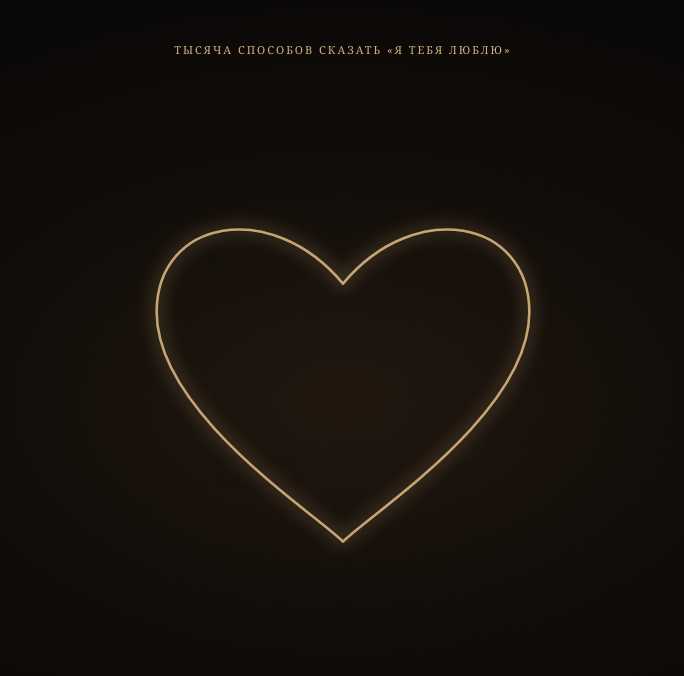
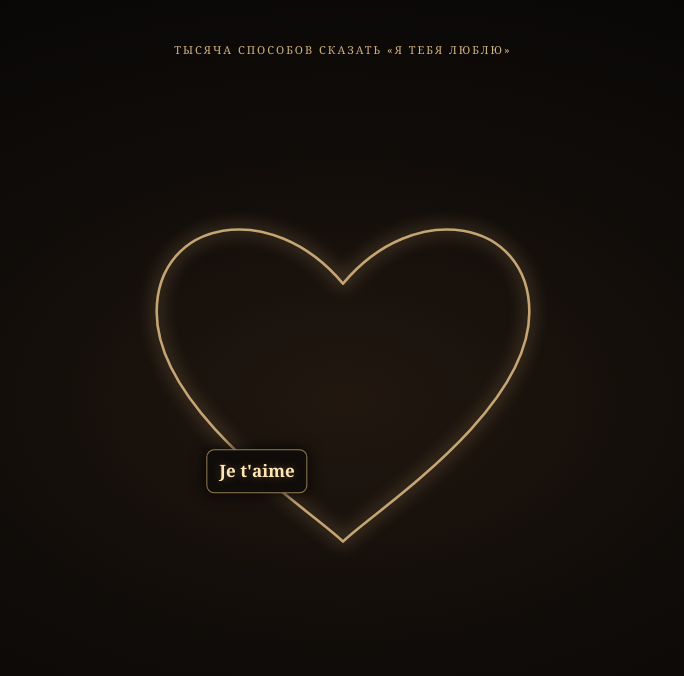
Before and after one commit to AmurDesu/Love, a plain HTML site: page index.html in a window 1280 px wide. Shown: the whole page, without its empty margins (297-981 px from the left). Drawn offline with Linux system fonts and the light colour scheme.

Commit message:
Refactor styles and animations in index.html
Updated styles and animations for phrases and heart drawing.

```diff
--- a/index.html
+++ b/index.html
@@ -4,12 +4,10 @@
 <meta charset="UTF-8">
 <meta name="viewport" content="width=device-width, initial-scale=1.0">
 <title>Для тебя, любимая ♥</title>
-
 <style>
 * {
     box-sizing: border-box;
 }
-
 body {
     margin: 0;
     min-height: 100vh;
@@ -18,7 +16,6 @@ body {
     font-family: Georgia, "Times New Roman", serif;
     overflow: hidden;
 }
-
 #scene {
     position: relative;
     width: 100%;
@@ -33,7 +30,6 @@ body {
         #050505 100%
     );
 }
-
 .heading {
     position: absolute;
     z-index: 2;
@@ -47,7 +43,6 @@ body {
     line-height: 1.8;
     padding: 0 15px;
 }
-
 #drawing {
     position: absolute;
     width: min(78vw, 430px);
@@ -57,7 +52,6 @@ body {
     transform: translate(-50%, -50%);
     overflow: visible;
 }
-
 #heartLine {
     fill: none;
     stroke: #c5a574;
@@ -69,58 +63,55 @@ body {
     filter: drop-shadow(0 0 6px #c5a574);
     animation: drawHeart 4s ease forwards;
 }
-
 @keyframes drawHeart {
     to {
         stroke-dashoffset: 0;
     }
 }
-
-/* Горизонтальные, контрастные и читаемые фразы */
+/* Читаемые горизонтальные фразы */
 .phrase {
     position: absolute;
-    z-index: 3;
+    z-index: 5;
     transform: translate(-50%, -50%);
-    max-width: calc(100vw - 24px);
-    padding: 5px 9px;
-    border: 1px solid rgba(197, 165, 116, 0.45);
-    border-radius: 5px;
-    background: rgba(12, 9, 7, 0.96);
-    color: #ffe3b0;
-    font-size: clamp(11px, 3vw, 14px);
+    width: max-content;
+    max-width: min(280px, calc(100vw - 32px));
+    padding: 8px 12px;
+    border: 1px solid rgba(220, 183, 123, 0.65);
+    border-radius: 8px;
+    background: #100c09;
+    color: #ffe5b5;
+    font-family: Georgia, serif;
+    font-size: clamp(13px, 3.8vw, 17px);
     font-weight: bold;
-    letter-spacing: 0.2px;
-    line-height: 1.4;
+    line-height: 1.5;
+    letter-spacing: 0;
     text-align: center;
-    white-space: nowrap;
+    white-space: normal;
+    overflow-wrap: anywhere;
     opacity: 0;
-    text-shadow: 0 0 8px rgba(197, 165, 116, 0.5);
-    box-shadow: 0 0 12px rgba(0, 0, 0, 0.8);
+    visibility: hidden;
+    text-shadow: 0 0 8px rgba(197, 165, 116, 0.35);
+    box-shadow: 0 0 15px rgba(0, 0, 0, 0.9);
     pointer-events: none;
-    animation: phraseAppear 1.5s ease forwards;
+    animation: phraseAppear 3s ease forwards;
 }
-
 @keyframes phraseAppear {
     0% {
         opacity: 0;
-        transform: translate(-50%, -50%) scale(0.94);
+        visibility: visible;
+        transform: translate(-50%, -50%) scale(0.95);
     }
-
-    20% {
+    15%, 80% {
         opacity: 1;
+        visibility: visible;
         transform: translate(-50%, -50%) scale(1);
     }
-
-    75% {
-        opacity: 1;
-    }
-
     100% {
         opacity: 0;
+        visibility: hidden;
         transform: translate(-50%, -50%) scale(1);
     }
 }
-
 #center {
     position: absolute;
     z-index: 2;
@@ -138,11 +129,9 @@ body {
     transition: opacity 2s ease;
     pointer-events: none;
 }
-
 #center.show {
     opacity: 1;
 }
-
 .subtitle {
     margin-top: 13px;
     padding: 0 15px;
@@ -151,7 +140,6 @@ body {
     line-height: 1.8;
     color: #d0b17e;
 }
-
 #finale {
     position: absolute;
     inset: 0;
@@ -170,32 +158,27 @@ body {
     pointer-events: none;
     transition: opacity 2s ease, visibility 2s ease;
 }
-
 #finale.show {
     opacity: 1;
     visibility: visible;
     pointer-events: auto;
 }
-
 .message {
     width: 100%;
     max-width: 420px;
     text-align: center;
     animation: messageAppear 2s ease both;
 }
-
 @keyframes messageAppear {
     from {
         transform: translateY(15px);
         opacity: 0;
     }
-
     to {
         transform: translateY(0);
         opacity: 1;
     }
 }
-
 .small {
     font-size: 10px;
     letter-spacing: 5px;
@@ -203,7 +186,6 @@ body {
     color: #c5a574;
     margin-bottom: 22px;
 }
-
 h2 {
     margin: 0;
     color: #ead2a6;
@@ -212,7 +194,6 @@ h2 {
     letter-spacing: 2px;
     text-shadow: 0 0 25px rgba(197, 165, 116, 0.4);
 }
-
 .big-heart {
     display: inline-flex;
     align-items: center;
@@ -237,33 +218,27 @@ h2 {
     animation: heartbeat 1.8s ease-in-out infinite;
     transition: color 0.4s, transform 0.4s;
 }
-
 .big-heart:focus-visible {
     outline: 1px solid #c5a574;
     border-radius: 15px;
 }
-
 .big-heart:active {
     transform: scale(1.2);
 }
-
 .big-heart.open {
     color: #f0b8a9;
     transform: scale(1.15);
     animation: none;
     text-shadow: 0 0 25px rgba(240, 184, 169, 0.8);
 }
-
 @keyframes heartbeat {
     0%, 100% {
         transform: scale(1);
     }
-
     50% {
         transform: scale(1.1);
     }
 }
-
 #secretMessage {
     max-height: 0;
     opacity: 0;
@@ -273,16 +248,13 @@ h2 {
     font-size: 17px;
     line-height: 1.8;
 }
-
 #secretMessage.show {
     max-height: 250px;
     opacity: 1;
 }
-
 #secretMessage p {
     margin: 5px 0 15px;
 }
-
 .signature {
     color: #c5a574;
     font-size: 14px;
@@ -290,7 +262,6 @@ h2 {
     padding-bottom: 8px;
     line-height: 1.8;
 }
-
 .replay {
     display: block;
     margin: 25px auto 0;
@@ -307,44 +278,36 @@ h2 {
     -webkit-tap-highlight-color: transparent;
     transition: background 0.3s, color 0.3s;
 }
-
 .replay:active {
     background: #c5a574;
     color: #080706;
 }
-
 @media (max-width: 480px) {
     .heading {
         top: 6%;
         font-size: 9px;
         letter-spacing: 1.5px;
     }
-
     #drawing {
         width: 95vw;
         height: 65vh;
         top: 46%;
     }
-
     #center {
         top: 46%;
         letter-spacing: 1.5px;
     }
-
     .phrase {
-        font-size: 11px;
-        padding: 4px 6px;
+        font-size: 13px;
+        padding: 7px 9px;
     }
-
     .message {
         max-width: 340px;
     }
-
     #secretMessage {
         font-size: 16px;
     }
 }
-
 @media (prefers-reduced-motion: reduce) {
     *, *::before, *::after {
         animation-duration: 0.01ms !important;
@@ -353,20 +316,15 @@ h2 {
 }
 </style>
 </head>
-
 <body>
-
 <div id="scene">
-
     <div class="heading">
         ТЫСЯЧА СПОСОБОВ СКАЗАТЬ «Я ТЕБЯ ЛЮБЛЮ»
     </div>
-
     <svg id="drawing"
          viewBox="0 0 300 270"
          xmlns="http://www.w3.org/2000/svg"
          aria-hidden="true">
-
         <path id="heartLine"
             d="M150 245
                C130 225 20 155 20 85
@@ -374,21 +332,16 @@ h2 {
                C200 5 280 20 280 85
                C280 155 170 225 150 245 Z" />
     </svg>
-
     <div id="center">
         Я ТЕБЯ ЛЮБЛЮ
         <div class="subtitle">
             БОЛЬШЕ, ЧЕМ МОЖНО ВЫРАЗИТЬ СЛОВАМИ
         </div>
     </div>
-
     <div id="finale">
         <div class="message">
-
             <div class="small">ТОЛЬКО ДЛЯ ТЕБЯ</div>
-
             <h2>Любимая</h2>
-
             <button
                 type="button"
                 class="big-heart"
@@ -397,27 +350,21 @@ h2 {
                 aria-expanded="false">
                 ♡
             </button>
-
             <div id="secretMessage" aria-live="polite">
                 <p>
                     Я выбираю тебя.<br>
                     Сегодня, завтра и всегда.
                 </p>
-
                 <div class="signature">
                     Ты — моё самое красивое чувство. ♥
                 </div>
             </div>
-
             <button type="button" class="replay" id="replayButton">
                 ЕЩЁ РАЗ ♥
             </button>
-
         </div>
     </div>
-
 </div>
-
 <script>
 const scene = document.getElementById("scene");
 const heartLine = document.getElementById("heartLine");
@@ -426,9 +373,7 @@ const finale = document.getElementById("finale");
 const secretHeart = document.getElementById("secretHeart");
 const secretMessage = document.getElementById("secretMessage");
 const replayButton = document.getElementById("replayButton");
-
 let timers = [];
-
 const phrases = [
     "I love you",
     "Я тебя люблю",
@@ -451,129 +396,103 @@ const phrases = [
     "أحبك",
     "Σ' αγαπώ"
 ];
-
+// Интервал между появлениями фраз.
 const phraseInterval = 1550;
-
 function clearTimers() {
     timers.forEach(function(timer) {
         clearTimeout(timer);
     });
-
     timers = [];
 }
-
 function showPhrase(text, index) {
     const totalLength = heartLine.getTotalLength();
-
-    // Распределяем фразы по всей длине линии сердца.
     const distance = totalLength * index / phrases.length;
-
     const point = heartLine.getPointAtLength(distance);
     const matrix = heartLine.getScreenCTM();
-
-    if (!matrix) {
-        return;
-    }
-
+    if (!matrix) return;
     const screenPoint = new DOMPoint(point.x, point.y)
         .matrixTransform(matrix);
-
     const sceneRect = scene.getBoundingClientRect();
-
+    // Ограничиваем положение фраз, чтобы они не обрезались.
+    const marginX = Math.min(150, sceneRect.width / 2 - 8);
+    const marginY = 45;
+    const rawX = screenPoint.x - sceneRect.left;
+    const rawY = screenPoint.y - sceneRect.top;
+    const x = Math.max(
+        marginX,
+        Math.min(sceneRect.width - marginX, rawX)
+    );
+    const y = Math.max(
+        marginY,
+        Math.min(sceneRect.height - marginY, rawY)
+    );
     const element = document.createElement("div");
-
     element.className = "phrase";
     element.textContent = text;
-
-    // Позиция берётся с настоящего контура,
-    // но текст остаётся горизонтальным.
-    element.style.left =
-        (screenPoint.x - sceneRect.left) + "px";
-
-    element.style.top =
-        (screenPoint.y - sceneRect.top) + "px";
-
+    element.style.left = x + "px";
+    element.style.top = y + "px";
+    // Текст остаётся горизонтальным.
     scene.appendChild(element);
-
     const removeTimer = setTimeout(function() {
         element.remove();
-    }, 1500);
-
+    }, 3000);
     timers.push(removeTimer);
 }
-
 function revealSecret() {
     secretHeart.classList.add("open");
     secretHeart.textContent = "♥";
     secretMessage.classList.add("show");
-
     secretHeart.setAttribute("aria-expanded", "true");
     secretHeart.setAttribute("aria-label", "Признание открыто");
 }
-
 function resetSecret() {
     secretHeart.classList.remove("open");
     secretHeart.textContent = "♡";
     secretMessage.classList.remove("show");
-
     secretHeart.setAttribute("aria-expanded", "false");
     secretHeart.setAttribute(
         "aria-label",
         "Открыть признание"
     );
 }
-
 function start() {
     clearTimers();
-
     finale.classList.remove("show");
     center.classList.remove("show");
     resetSecret();
-
     scene.querySelectorAll(".phrase").forEach(function(element) {
         element.remove();
     });
-
     // Перезапускаем рисование сердца.
     heartLine.style.animation = "none";
     void heartLine.getBoundingClientRect();
     heartLine.style.animation = "drawHeart 4s ease forwards";
-
-    // Фразы появляются по одной, не накладываясь друг на друга.
+    // Фразы появляются последовательно.
     phrases.forEach(function(text, index) {
         const phraseTimer = setTimeout(function() {
             showPhrase(text, index);
         }, 500 + index * phraseInterval);
-
         timers.push(phraseTimer);
     });
-
     // Центральное признание появляется после фраз.
     const centerTimer = setTimeout(function() {
         center.classList.add("show");
     }, 500 + phrases.length * phraseInterval + 500);
-
     timers.push(centerTimer);
-
     // Финальная сцена появляется последней.
     const finaleTimer = setTimeout(function() {
         finale.classList.add("show");
     }, 500 + phrases.length * phraseInterval + 2500);
-
     timers.push(finaleTimer);
 }
-
 secretHeart.addEventListener("click", function(event) {
     event.preventDefault();
     revealSecret();
 });
-
 replayButton.addEventListener("click", function() {
     start();
 });
-
 start();
 </script>
-
 </body>
 </html>
```
